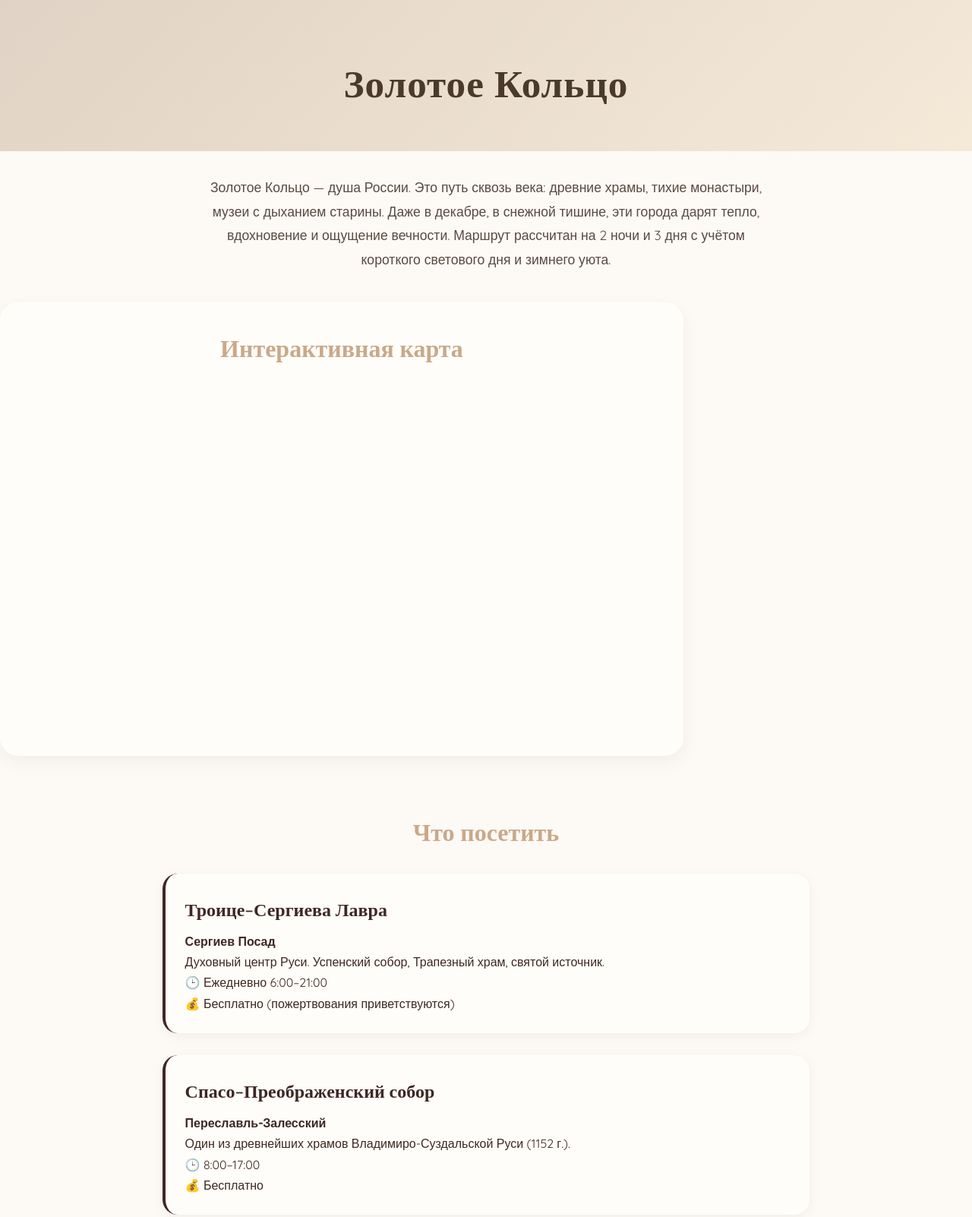
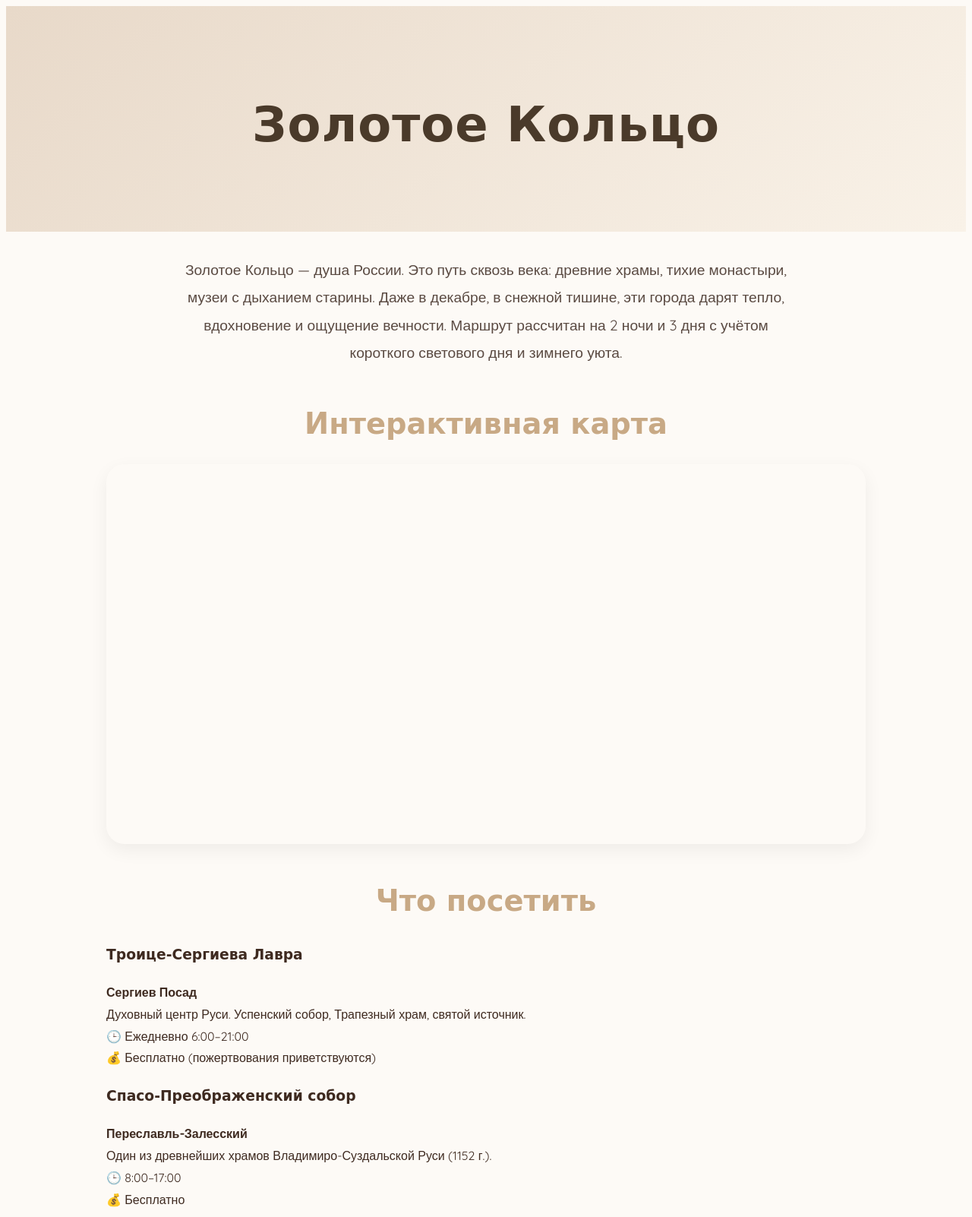
Before and after one commit to bemotte-ops/GoldenRing, a plain HTML site: page index.html in a window 1280 px wide. Shown: the top 1602 px of the page at 76% size. Drawn offline with nearby package versions, Linux system fonts and the light colour scheme.

Commit message:
Update style.css

```diff
--- a/style.css
+++ b/style.css
@@ -1,38 +1,33 @@
 :root {
-  --bg: #fdf9f5;
-  --text: #3e2723;
-  --accent: #c9a98a;
-  --church: #a8c3d9;
-  --museum: #d4b4a5;
-  --monastery: #b7c9a9;
+  --bg: #fdfaf6;
+  --text: #3e2a20;
+  --accent: #c8a985;
   --card-bg: #fffdf9;
-  --shadow: rgba(0,0,0,0.05);
-}
-
-* {
-  margin: 0;
-  padding: 0;
-  box-sizing: border-box;
+  --shadow: rgba(0,0,0,0.06);
 }
 
 body {
   font-family: 'Quicksand', sans-serif;
   background-color: var(--bg);
   color: var(--text);
-  line-height: 1.7;
+  line-height: 1.8;
   font-weight: 400;
+  padding-bottom: 2rem;
+}
+
+h1, h2, h3 {
+  font-family: 'Dancing Script', cursive;
+  font-weight: 700;
 }
 
 .hero {
-  background: linear-gradient(135deg, #e0d3c5, #f5e9d8);
+  background: linear-gradient(135deg, #e8d9c9, #f9f2e8);
   color: #4a3a2a;
   text-align: center;
-  padding: 4rem 1.5rem 3rem;
+  padding: 3.5rem 1.5rem 2.5rem;
 }
 .hero h1 {
-  font-family: 'Playfair Display', serif;
-  font-size: 3.2rem;
-  font-weight: 600;
+  font-size: 4rem;
   letter-spacing: 1px;
 }
 
@@ -40,60 +35,87 @@ body {
   max-width: 800px;
   margin: 2rem auto;
   padding: 0 1.5rem;
-  font-size: 1.1rem;
+  font-size: 1.2rem;
+  text-align: center;
+  line-height: 1.9;
   color: #5a4a42;
-  text-align: center;
-  line-height: 1.8;
 }
 
 section {
-  padding: 2rem 1.5rem;
-  max-width: 900px;
-  margin: 0 auto;
+  max-width: 1000px;
+  margin: 2.5rem auto;
+  padding: 0 1.5rem;
 }
 
 h2 {
+  font-size: 2.4rem;
+  color: var(--accent);
   text-align: center;
-  margin-bottom: 1.8rem;
-  color: var(--accent);
-  font-family: 'Playfair Display', serif;
-  font-size: 2rem;
+  margin-bottom: 1.2rem;
 }
 
-.map-container {
+.schedule, .route-info {
+  text-align: center;
+  font-style: italic;
+  color: #6d5b4a;
+  margin: 1rem 0;
+}
+
+.place, .stay {
   background: var(--card-bg);
   border-radius: 24px;
   overflow: hidden;
-  box-shadow: 0 8px 24px var(--shadow);
-  margin: 2.5rem 0;
+  margin-bottom: 2rem;
+  box-shadow: 0 6px 18px var(--shadow);
+}
+.place img {
+  width: 100%;
+  height: 220px;
+  object-fit: cover;
+}
+.place-info {
+  padding: 1.4rem;
+}
+.place-info h3 {
+  font-size: 1.8rem;
+  margin-bottom: 0.8rem;
+  color: var(--text);
+}
+.details {
+  margin-top: 0.8rem;
+  font-weight: 600;
+  color: var(--accent);
+}
+
+.stay-block {
+  background: #f8f3ed;
+  border-radius: 28px;
+  padding: 2rem 1.5rem !important;
+}
+.stay-options {
+  display: flex;
+  flex-direction: column;
+  gap: 1.5rem;
+  max-width: 700px;
+  margin: 0 auto;
+}
+.stay {
+  background: white;
+  padding: 1.6rem;
+  border-radius: 20px;
+  box-shadow: 0 4px 12px var(--shadow);
+}
+
+.map-section {
+  text-align: center;
 }
 #map {
-  height: 450px;
+  height: 500px;
   width: 100%;
-  border-radius: 16px;
-}
-
-.itinerary .place-card {
-  background: var(--card-bg);
-  border-radius: 20px;
-  padding: 1.6rem;
-  margin-bottom: 1.8rem;
-  box-shadow: 0 4px 16px var(--shadow);
-  border-left: 4px solid;
-  transition: transform 0.2s;
-}
-.itinerary .place-card:hover {
-  transform: translateY(-3px);
-}
-.church { border-left-color: var(--church); }
-.museum { border-left-color: var(--museum); }
-.monastery { border-left-color: var(--monastery); }
-
-.itinerary h3 {
-  font-family: 'Playfair Display', serif;
-  margin-bottom: 0.6rem;
-  color: var(--text);
-  font-size: 1.5rem;
+  max-width: 1000px;
+  margin: 0 auto;
+  border-radius: 24px;
+  box-shadow: 0 8px 24px var(--shadow);
 }
 
 footer {
@@ -101,14 +123,15 @@ footer {
   padding: 2rem;
   font-style: italic;
   color: #776b62;
-  font-size: 1rem;
+  font-size: 1.1rem;
   background: var(--card-bg);
   margin-top: 2rem;
   border-top: 1px solid #f0e8e0;
 }
 
 @media (max-width: 768px) {
-  .hero h1 { font-size: 2.4rem; }
-  #map { height: 350px; }
-  .itinerary h3 { font-size: 1.3rem; }
+  .hero h1 { font-size: 2.8rem; }
+  h2 { font-size: 2rem; }
+  .place img { height: 180px; }
+  #map { height: 400px; }
 }
```
